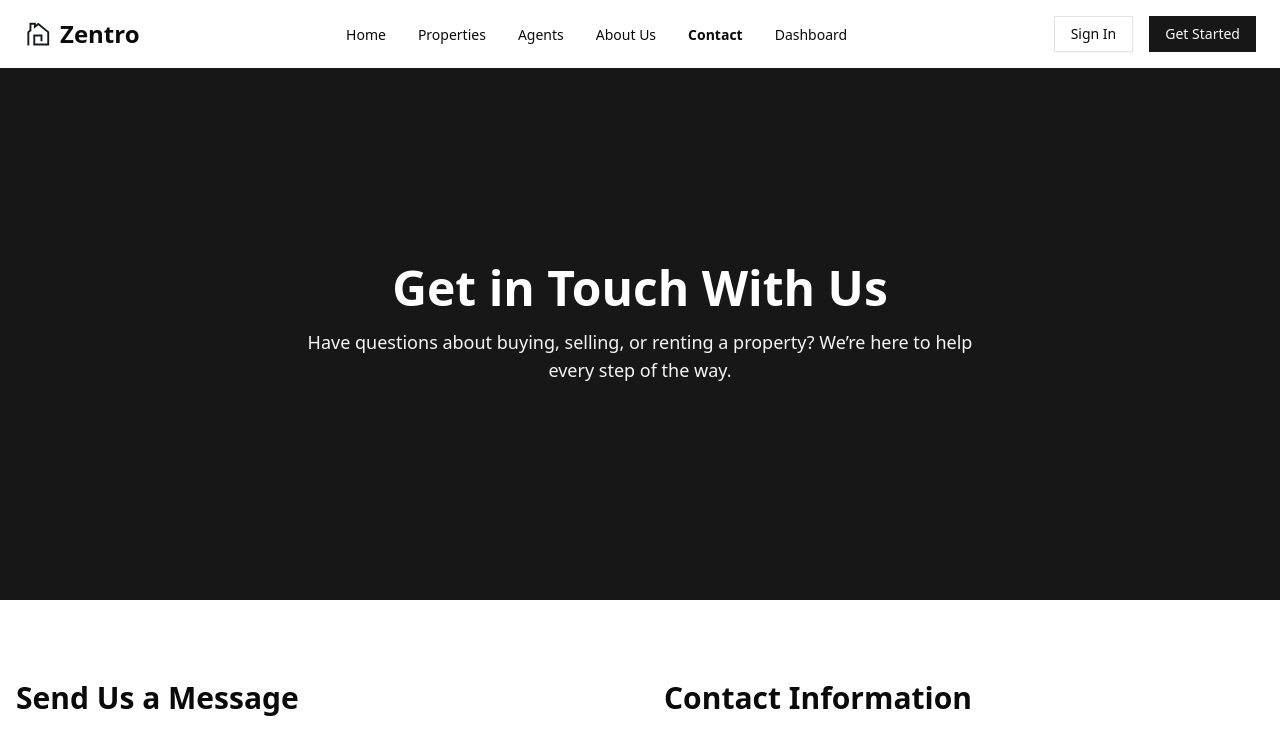
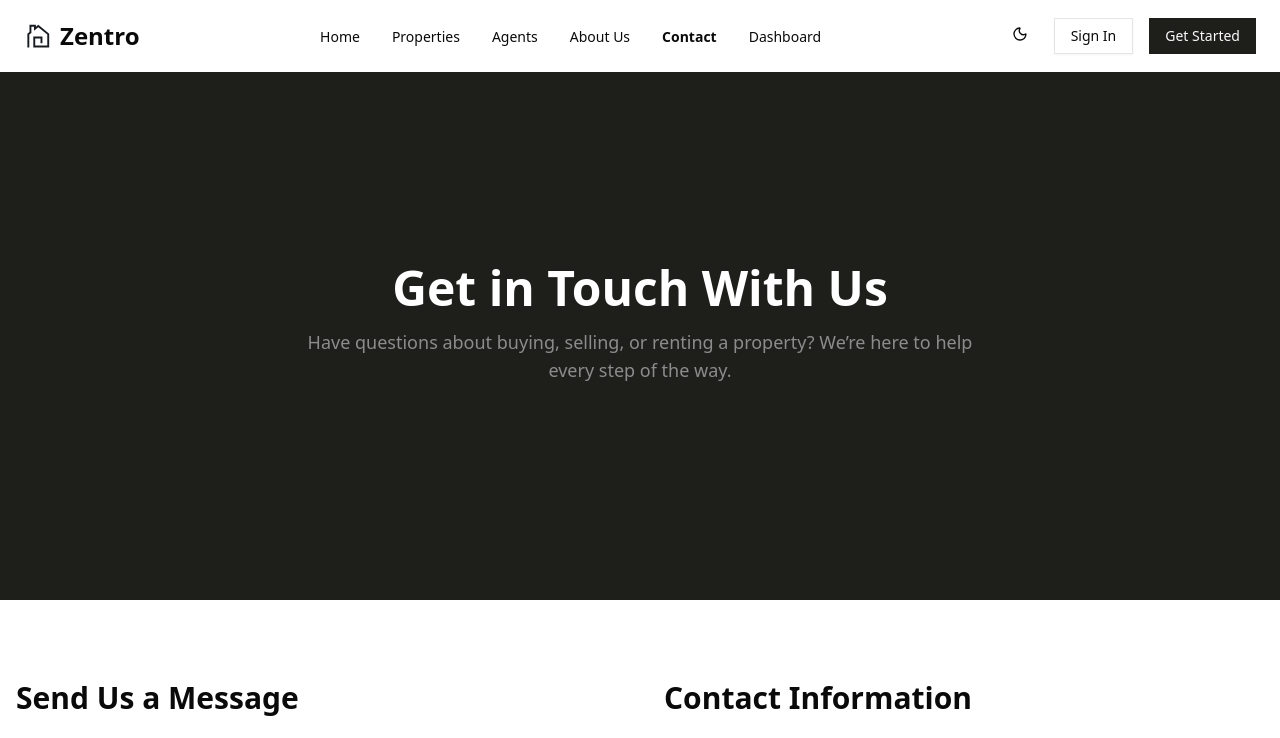
Before and after one commit to ArunRoy404/zentro-client, a Next.js app: page /contact in a window 1280 px wide. Shown: the top 738 px of the page. Built offline with nearby package versions, Linux system fonts and the light colour scheme; no server answers.

Commit message:
feat: next-theme implemented

```diff
--- a/src/app/globals.css
+++ b/src/app/globals.css
@@ -7,16 +7,17 @@
 @custom-variant dark (&:is(.dark *));
 
 :root {
-  --primary: oklch(0.205 0 0);
+  --primary: #1e1e1b;
+  --secondary: #8c8c8c;
+  --background: #ffffff;
+  --shad: #cccccc;
   --radius: 0.625rem;
-  --background: oklch(1 0 0);
   --foreground: oklch(0.145 0 0);
   --card: oklch(1 0 0);
   --card-foreground: oklch(0.145 0 0);
   --popover: oklch(1 0 0);
   --popover-foreground: oklch(0.145 0 0);
   --primary-foreground: oklch(0.985 0 0);
-  --secondary: oklch(0.97 0 0);
   --secondary-foreground: oklch(0.205 0 0);
   --muted: oklch(0.97 0 0);
   --muted-foreground: oklch(0.556 0 0);
@@ -41,14 +42,7 @@
   --sidebar-ring: oklch(0.708 0 0);
 }
 
-@media (prefers-color-scheme: dark) {
-  :root {
-    --primary: #1e1e1b;
-    --secondary: #8c8c8c;
-    --background: #ffffff;
-    --shad: #cccccc;
-  }
-}
+
 
 @theme inline {
   --color-primary: var(--primary);
@@ -88,7 +82,7 @@
   --radius-md: calc(var(--radius) - 2px);
   --radius-lg: var(--radius);
   --radius-xl: calc(var(--radius) + 4px);
-  --color-shad: var(--shad);
+  --shad: #cccccc;
 }
 
 .dark {
--- a/src/app/layout.js
+++ b/src/app/layout.js
@@ -5,6 +5,7 @@ import Navbar from "@/components/Navbar/Navbar";
 import { Toaster } from "@/components/ui/sonner";
 import AuthProvider from "@/provider/AuthProvider";
 import LenisScroll from "@/provider/LenisScroll";
+import NextThemeProvider from "@/provider/NextThemeProvider";
 
 const geistSans = Geist({
   variable: "--font-geist-sans",
@@ -37,15 +38,17 @@ export const metadata = {
 
 export default function RootLayout({ children }) {
   return (
-    <html lang="en">
+    <html lang="en" suppressHydrationWarning>
       <body
         className={`${geistSans.variable} ${geistMono.variable} antialiased`}
       >
         <AuthProvider>
-          <LenisScroll />
-          <Toaster />
-          <Navbar />
-          {children}
+          <NextThemeProvider>
+            <LenisScroll />
+            <Toaster />
+            <Navbar />
+            {children}
+          </NextThemeProvider>
         </AuthProvider>
       </body>
     </html>
--- a/src/components/Navbar/DrawerNavbar.jsx
+++ b/src/components/Navbar/DrawerNavbar.jsx
@@ -14,6 +14,7 @@ import Logo from "../ui/Logo"
 import NavAuthenticationMobile from "./NavAuthenticationMobile"
 import AvatarUser from "../shared/AvatarUser/AvatarUser"
 import Link from "next/link"
+import ThemeToggle from "../Toggle/ThemeToggle"
 
 export function DrawerNavbar() {
 
@@ -35,8 +36,11 @@ export function DrawerNavbar() {
                         {/* zentro logo  */}
                         <Logo variant={'primary'} />
 
-                        {/* user avatar  */}
-                        <AvatarUser />
+                        <div className="flex items-center gap-4">
+                            <ThemeToggle />
+                            {/* user avatar  */}
+                            <AvatarUser />
+                        </div>
                     </DrawerTitle>
                 </DrawerHeader>
 
--- a/src/components/Navbar/Navbar.jsx
+++ b/src/components/Navbar/Navbar.jsx
@@ -8,6 +8,7 @@ import { usePathname } from 'next/navigation';
 import { DrawerNavbar } from './DrawerNavbar';
 import AvatarUser from '../shared/AvatarUser/AvatarUser';
 import { useSession } from 'next-auth/react';
+import ThemeToggle from '../Toggle/ThemeToggle';
 
 
 const Navbar = () => {
@@ -29,11 +30,14 @@ const Navbar = () => {
                 <DesktopNavigation />
 
                 <div className='hidden lg:block'>
-                    {
-                        session.status === 'authenticated'
-                            ? <AvatarUser /> //user avatar
-                            : <NavAuthentication /> //authentication navigation
-                    }
+                    <div className='flex items-center gap-4'>
+                        <ThemeToggle />
+                        {
+                            session.status === 'authenticated'
+                                ? <AvatarUser /> //user avatar
+                                : <NavAuthentication /> //authentication navigation
+                        }
+                    </div>
                 </div>
 
 
--- /dev/null
+++ b/src/components/Toggle/ThemeToggle.jsx
@@ -0,0 +1,28 @@
+import React from 'react';
+import { Button } from '../ui/button';
+import { useTheme } from 'next-themes';
+import { Moon, Sun } from 'lucide-react';
+
+const ThemeToggle = () => {
+    const { theme, setTheme } = useTheme()
+    console.log(theme);
+
+    return (
+        <div>
+            <Button
+                variant="ghost"
+                size="icon"
+                className={'rounded-full mb-1'}
+                onClick={() => setTheme(theme === 'dark' ? 'light' : 'dark')}
+            >
+                {theme === "dark" ? (
+                    <Sun className="h-[1.2rem] w-[1.2rem]" />
+                ) : (
+                    <Moon className="h-[1.2rem] w-[1.2rem]" />
+                )}
+            </Button>
+        </div>
+    );
+};
+
+export default ThemeToggle;
--- /dev/null
+++ b/src/provider/NextThemeProvider.jsx
@@ -0,0 +1,17 @@
+import { ThemeProvider } from "next-themes";
+
+const NextThemeProvider = ({ children }) => {
+    return (
+        <ThemeProvider
+            attribute="class"
+            defaultTheme="light"
+            disableTransitionOnChange
+        >
+            <>
+                {children}
+            </>
+        </ThemeProvider>
+    );
+};
+
+export default NextThemeProvider;
```
